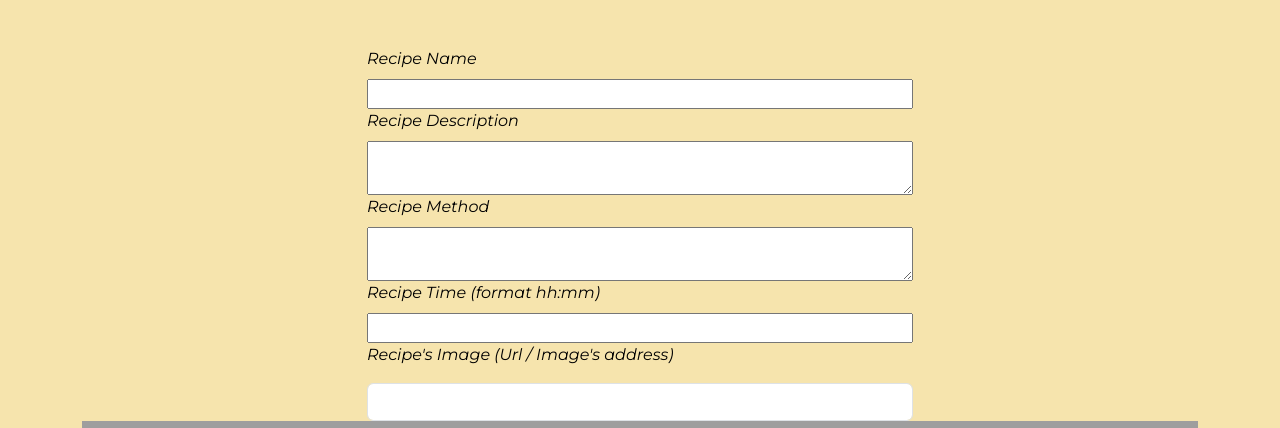
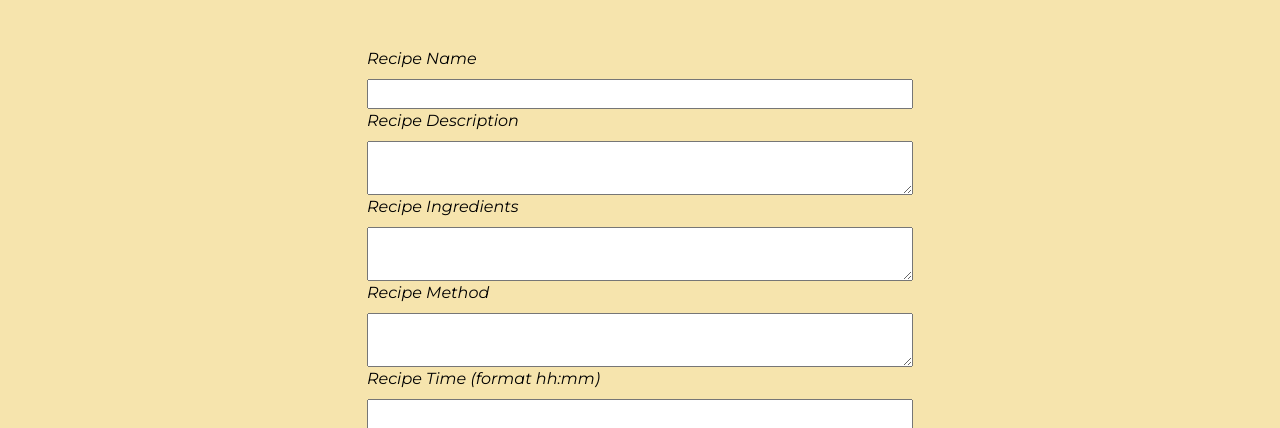
Before and after one commit to Mark-Assessment/j-nowakowska-cooking-co-m3-2, a Flask app: page /add_recipe in a window 1280 px wide. Shown: the part 718-1146 px from the top of the page. Run offline with Flask 3, Linux system fonts and the light colour scheme; data that the repository does not hold is empty; some libraries are stand-ins or nearby versions; grey boxes are pictures that could not be loaded.

Commit message:
models updated

```diff
--- a/recipebook/models.py
+++ b/recipebook/models.py
@@ -14,6 +14,7 @@ class Recipe(db.Model):
     id= db.Column(db.Integer, primary_key=True)
     recipe_name = db.Column(db.String(60), unique=True, nullable=False)
     recipe_description = db.Column(db.Text, nullable=False)
+    recipe_ingredients = db.Column(db.Text, nullable=False)
     recipe_method = db.Column(db.Text, nullable=False)
     recipe_time = db.Column(db.Time, nullable=False)
     recipe_image = db.Column(db.Text, nullable=False)
--- a/recipebook/routes.py
+++ b/recipebook/routes.py
@@ -51,6 +51,7 @@ def add_recipe():
         recipe = Recipe(
             recipe_name=request.form.get("recipe_name"),
             recipe_description=request.form.get("recipe_description"),
+            recipe_ingredients=request.form.get("recipe_ingredients"),
             recipe_method=request.form.get("recipe_method"),
             recipe_time=request.form.get("recipe_time"),
             recipe_image=request.form.get("recipe_image"),
@@ -69,6 +70,7 @@ def edit_recipe(recipe_id):
     if request.method == "POST":
         recipe.recipe_name = request.form.get("recipe_name")
         recipe.recipe_description = request.form.get("recipe_description")
+        recipe.recipe_ingredients = request.form.get("recipe_ingredients")
         recipe.recipe_method = request.form.get("recipe_method")
         recipe.recipe_time = request.form.get("recipe_time")
         recipe_image = request.form.get("recipe_image")
--- a/recipebook/templates/add_recipe.html
+++ b/recipebook/templates/add_recipe.html
@@ -17,6 +17,14 @@
             <div class="input-field d-grid gap-2 col-6 mx-auto">
                 <label for="recipe_description">Recipe Description</label>
                 <textarea id="recipe_description" name="recipe_description" minlength="3" type="text" class="validate" required>
+                </textarea>
+            </div>
+        </div>
+        <!-- Ingredients for the recipe  -->
+        <div class="row">
+            <div class="input-field d-grid gap-2 col-6 mx-auto">
+                <label for="recipe_ingredients">Recipe Ingredients</label>
+                <textarea id="recipe_ingredients" name="recipe_ingredients" minlength="3" type="text" class="validate" required>
                 </textarea>
             </div>
         </div>
--- a/recipebook/templates/view_category.html
+++ b/recipebook/templates/view_category.html
@@ -4,7 +4,7 @@
 
 <h2>{{category.category_name}}</h2>
 <div class="row">
-    {% for category in categories %}
+    {% for recipe in recipies %}
     <div class="card">
         <div class="card-body">
           <h5 class="card-title">{{category.category_name}}</h5>
--- a/recipebook/templates/view_recipe.html
+++ b/recipebook/templates/view_recipe.html
@@ -26,6 +26,9 @@
         <p class="card-text">{{ recipe.recipe_description }}</p>
     </div>
     <div>
+        <p>{{ recipe.recipe_ingredients }}</p>
+    </div>
+    <div>
         <p>{{ recipe.recipe_method }}</p>
     </div>
     <div>
```
Also changed, not shown: recipebook/templates/edit_recipe.html (+9 -0 lines).
